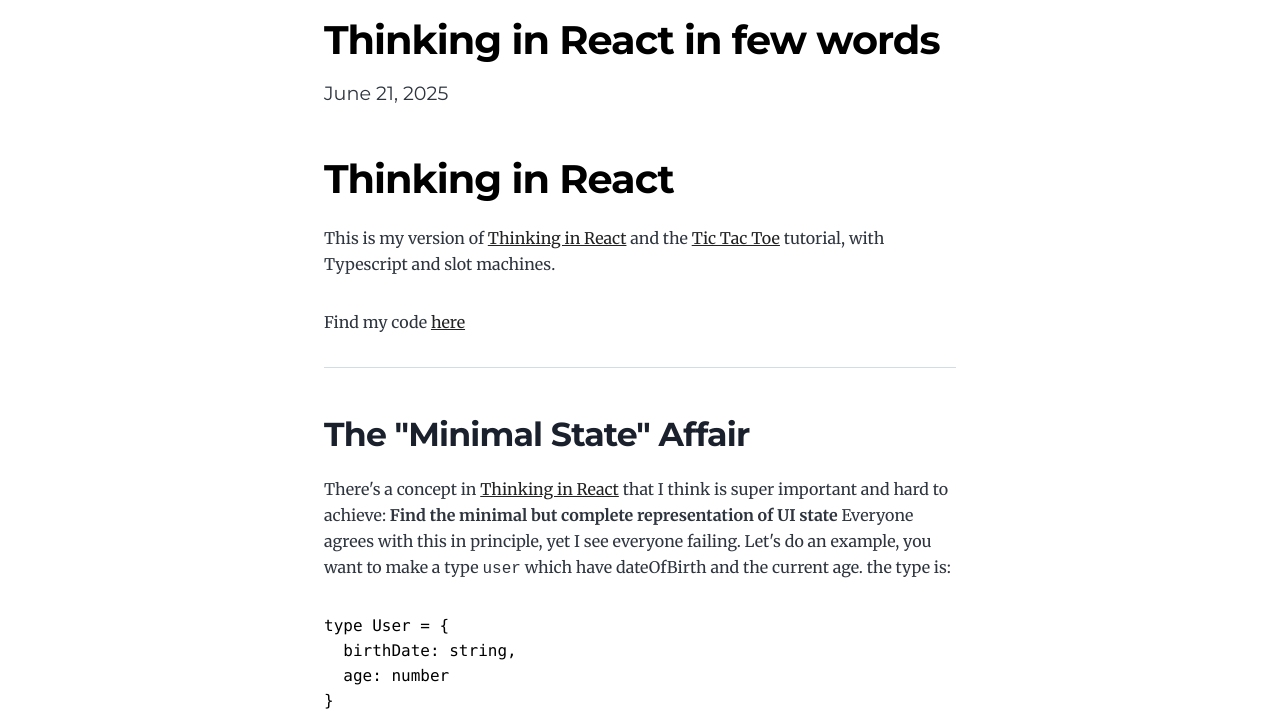
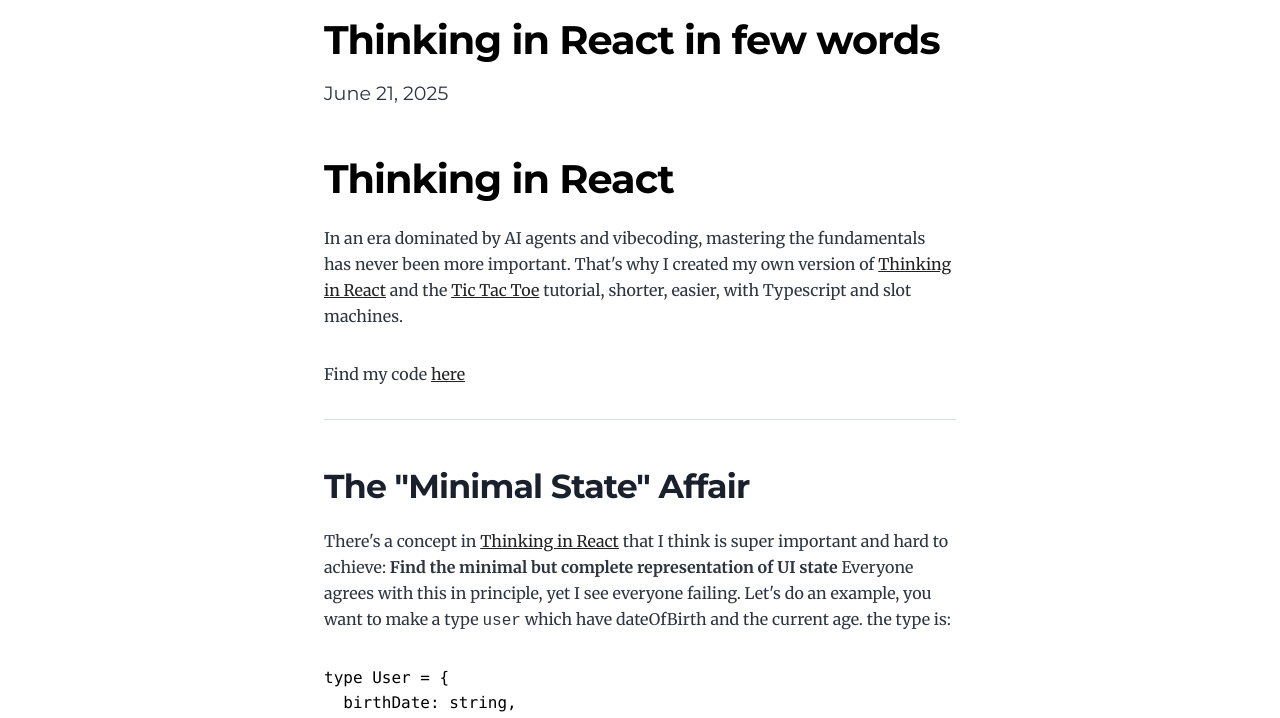
Before and after one commit to jurgob/jurgo-boemo-blog, a Gatsby site: page /thinking_in_react_in_few_words/ in a window 1280 px wide. Shown: the part 74-792 px from the top of the page. Built offline with nearby package versions, Linux system fonts and the light colour scheme; Gatsby itself is replaced by a stand-in of ours; some packages are replaced by stand-ins of ours; code samples lack their colours.

Commit message:
better intro

```diff
--- a/content/blog/thinking_in_react_in_few_words/index.md
+++ b/content/blog/thinking_in_react_in_few_words/index.md
@@ -3,7 +3,7 @@
   date: 2025-06-21 20:55
   title: "Thinking in React in few words"
   draft: false
-  description: "This is my version of 'thinking in React' and the 'Tic Tac Toe' tutorial, with Typescript and slot machines."
+  description: "In an era dominated by AI agents and vibecoding, mastering the fundamentals has never been more important. That's why I created my own version of 'Thinking in React' and the Tic Tac Toe tutorial, shorter, easier, with Typescript and slot machines."
   categories: []
   keywords: []
 ---
@@ -11,7 +11,7 @@
 
 # Thinking in React
 
-This is my version of  [Thinking in React](https://react.dev/learn/thinking-in-react) and the [Tic Tac Toe](https://react.dev/learn/tutorial-tic-tac-toe) tutorial, with Typescript and slot machines.
+In an era dominated by AI agents and vibecoding, mastering the fundamentals has never been more important. That's why I created my own version of [Thinking in React](https://react.dev/learn/thinking-in-react) and the [Tic Tac Toe](https://react.dev/learn/tutorial-tic-tac-toe) tutorial, shorter, easier, with Typescript and slot machines.
 
 Find my code [here](https://stackblitz.com/edit/vitejs-vite-6q5ngvmj?file=README.md)
 
```
